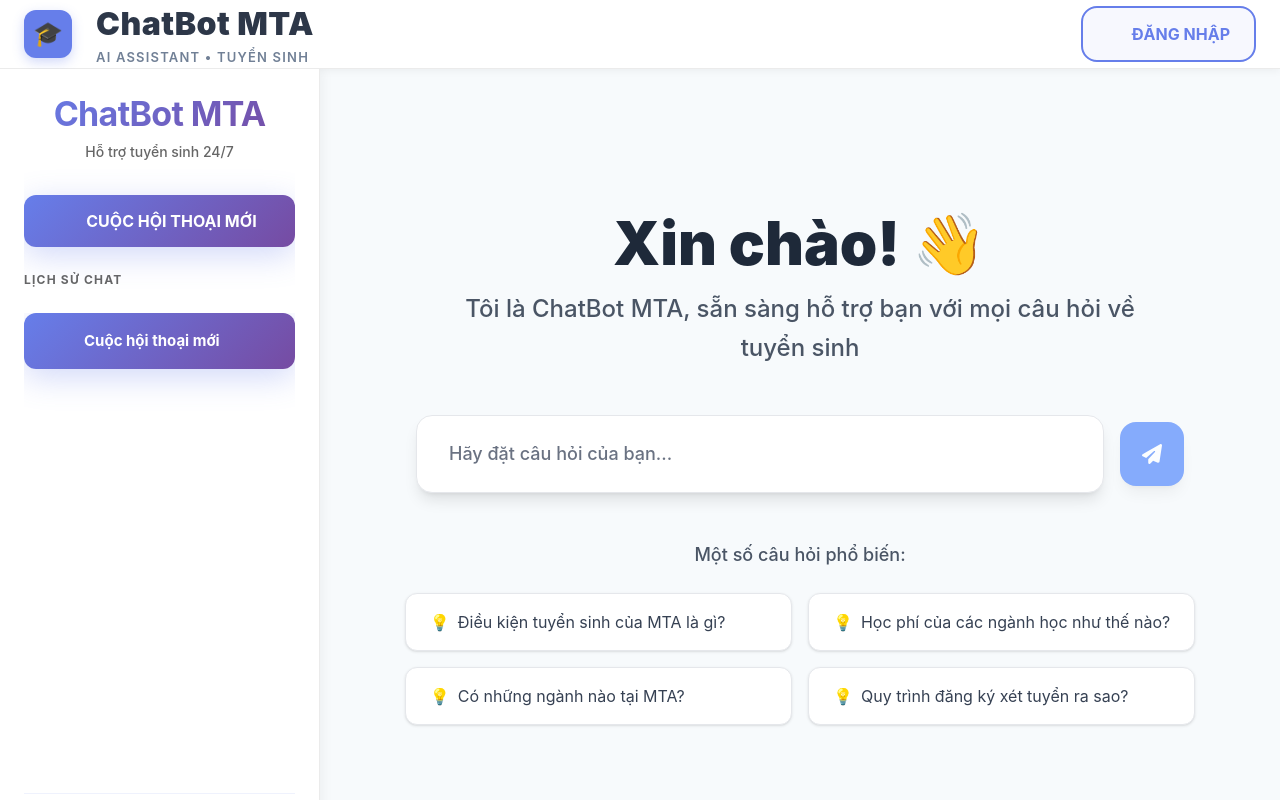
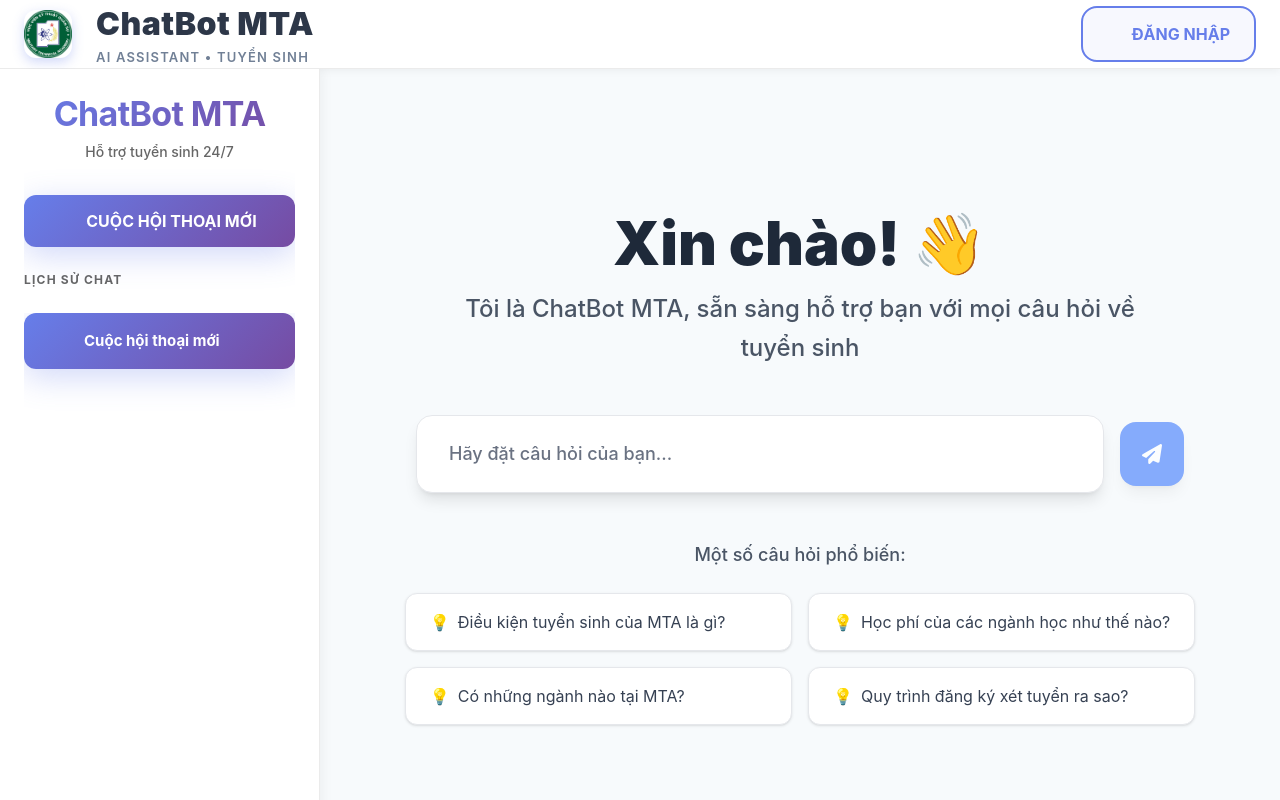
Before and after one commit to nguyen5562/chatbot-tuyen-sinh-fe-web, a React (Vite) app: page / in a window 1280 px wide. Built offline with nearby package versions, Linux system fonts and the light colour scheme; some icons are missing.

Commit message:
update icon

```diff
--- a/src/components/Chat/ChatHistory.tsx
+++ b/src/components/Chat/ChatHistory.tsx
@@ -170,8 +170,16 @@ const ChatHistory: React.FC<Props> = ({ chats, currentChatId, onSelect, onNewCha
             fontWeight: 500
           }}
         >
-          <span style={{ fontSize: '16px' }}>🎓</span>
-          Học viện Công nghệ MTA
+          <img
+            src="/Logo_MTA_new.png"
+            alt="MTA Logo"
+            style={{
+              width: '16px',
+              height: '16px',
+              objectFit: 'contain'
+            }}
+          />
+          Học viện Kỹ thuật quân sự MTA
         </Typography>
       </Box>
     </Box>
--- a/src/layouts/AdminLayout.tsx
+++ b/src/layouts/AdminLayout.tsx
@@ -40,15 +40,22 @@ const AdminLayout: React.FC<{ children: React.ReactNode }> = ({ children }) => {
               width: 48,
               height: 48,
               borderRadius: '12px',
-              background: '#667eea',
+              background: 'white',
               display: 'flex',
               alignItems: 'center',
               justifyContent: 'center',
-              fontSize: '24px',
-              color: 'white',
-              boxShadow: '0 4px 12px rgba(102, 126, 234, 0.3)'
+              boxShadow: '0 4px 12px rgba(102, 126, 234, 0.3)',
+              overflow: 'hidden'
             }}>
-              ⚙️
+              <img
+                src="/Logo_MTA_new.png"
+                alt="MTA Logo"
+                style={{
+                  width: '100%',
+                  height: '100%',
+                  objectFit: 'contain'
+                }}
+              />
             </Box>
 
             {/* Brand Text */}
--- a/src/layouts/MainLayout.tsx
+++ b/src/layouts/MainLayout.tsx
@@ -43,15 +43,22 @@ const MainLayout: React.FC<{ children: React.ReactElement }> = ({ children }) =>
               width: 48,
               height: 48,
               borderRadius: '12px',
-              background: '#667eea',
+              background: 'white',
               display: 'flex',
               alignItems: 'center',
               justifyContent: 'center',
-              fontSize: '24px',
-              color: 'white',
-              boxShadow: '0 4px 12px rgba(102, 126, 234, 0.3)'
+              boxShadow: '0 4px 12px rgba(102, 126, 234, 0.3)',
+              overflow: 'hidden'
             }}>
-              🎓
+              <img
+                src="/Logo_MTA_new.png"
+                alt="MTA Logo"
+                style={{
+                  width: '100%',
+                  height: '100%',
+                  objectFit: 'contain'
+                }}
+              />
             </Box>
 
             {/* Brand Text */}
--- a/src/pages/NotFoundPage.tsx
+++ b/src/pages/NotFoundPage.tsx
@@ -164,7 +164,15 @@ const NotFoundPage: React.FC = () => {
               gap: 1
             }}
           >
-            <span style={{ fontSize: '18px' }}>🎓</span>
+            <img
+              src="/Logo_MTA_new.png"
+              alt="MTA Logo"
+              style={{
+                width: '18px',
+                height: '18px',
+                objectFit: 'contain'
+              }}
+            />
             Học viện Kỹ thuật quân sự MTA • ChatBot hỗ trợ tuyển sinh
           </Typography>
         </Box>
```
